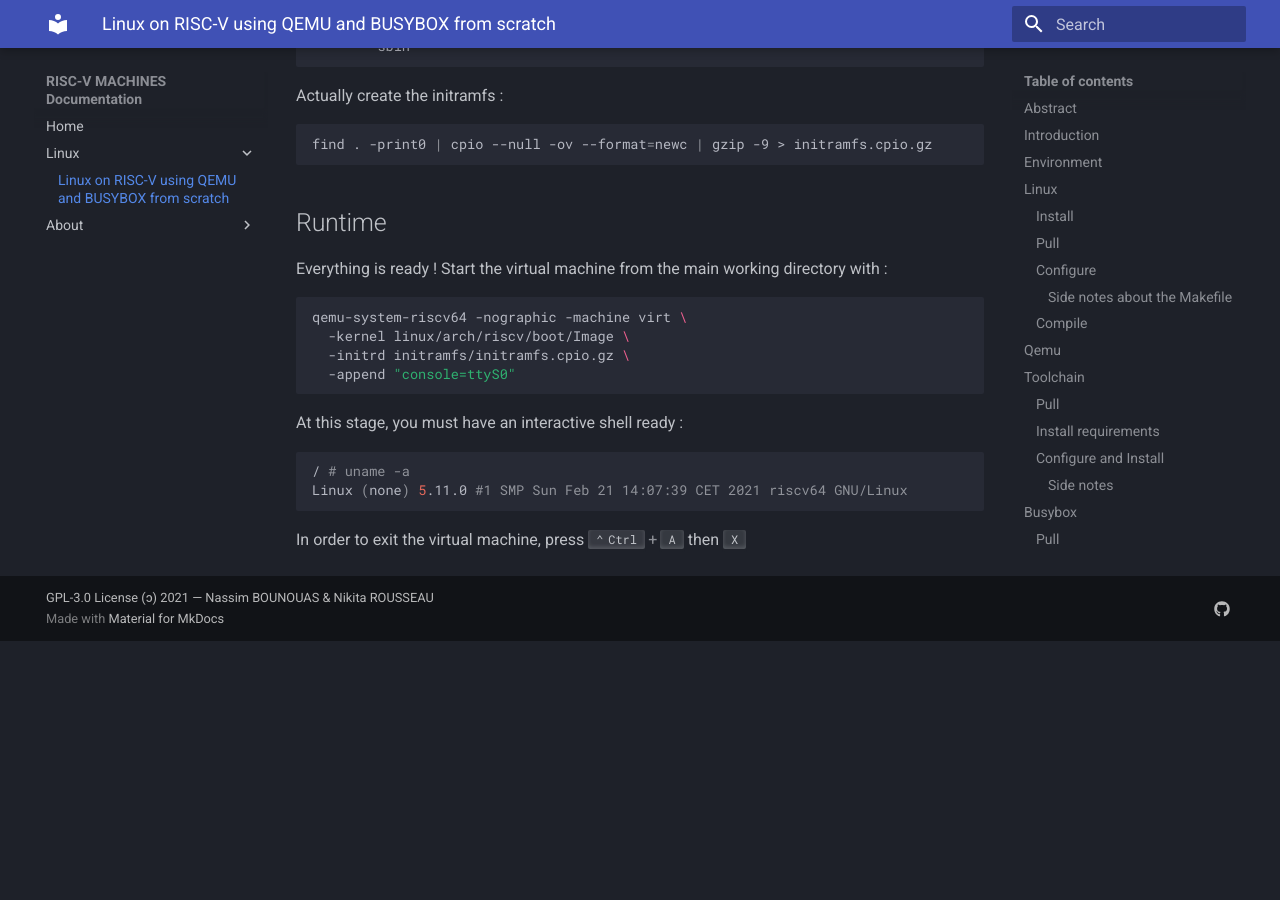
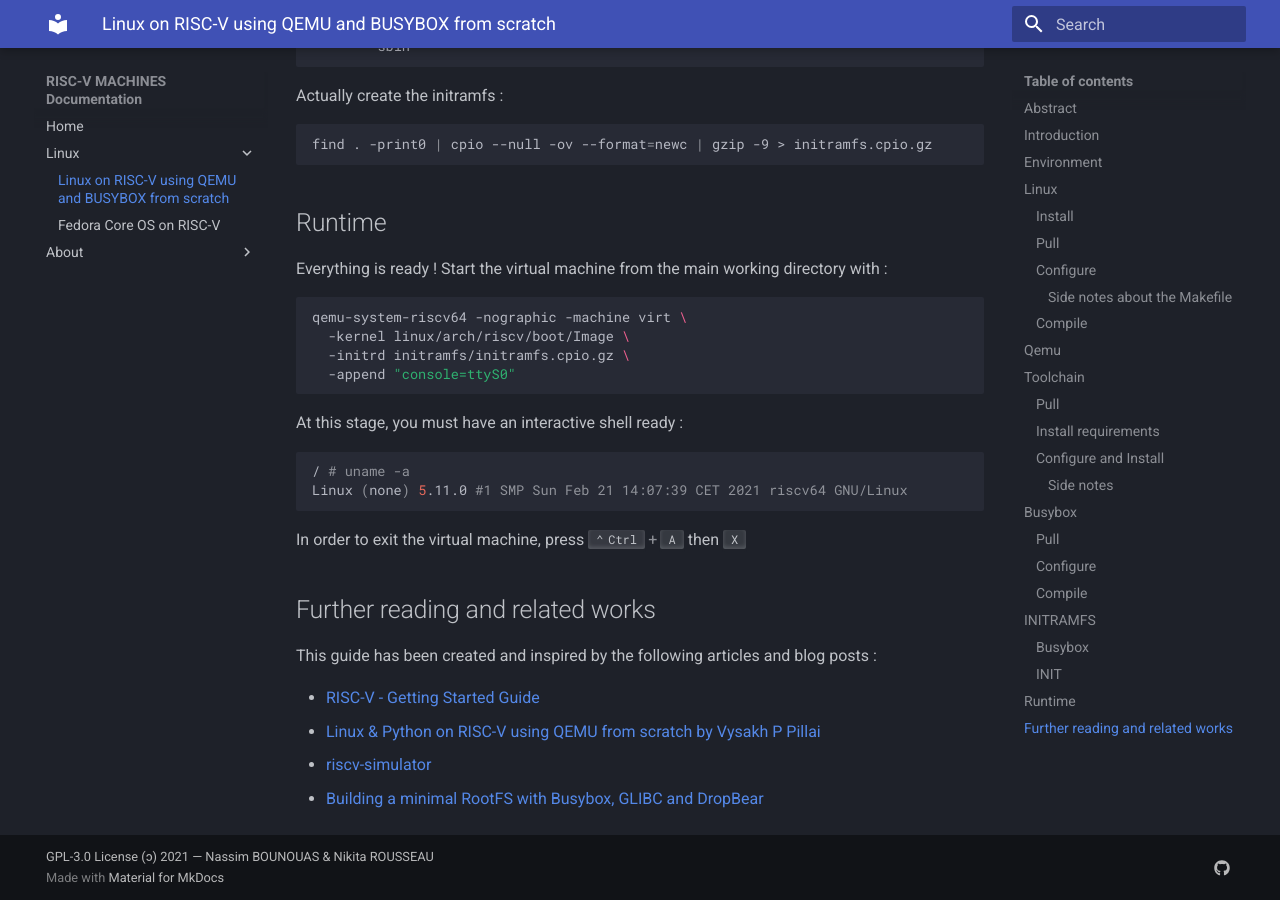
Before and after one commit to rv-machines/documentation, an MkDocs documentation site: the page built from docs/linux/simple.md, in a window 1280 px wide and 900 px high, scrolled down 6261 px. Built offline with MkDocs 1.6.1 and Material for MkDocs 9.7.7, drawn with Linux system fonts in a browser that asks for light colours; before the commit the page ends 6902 px from its top, so only the background shows below that.

Commit message:
Core OS WIP

````diff
--- a/docs/linux/simple.md
+++ b/docs/linux/simple.md
@@ -341,3 +341,12 @@
 ```
 
 In order to exit the virtual machine, press ++ctrl+a++ then ++x++
+
+## Further reading and related works
+
+This guide has been created and inspired by the following articles and blog posts :
+
+ * [RISC-V - Getting Started Guide](https://risc-v-getting-started-guide.readthedocs.io/en/latest/linux-qemu.html)
+ * [Linux & Python on RISC-V using QEMU from scratch by Vysakh P Pillai](https://embeddedinn.xyz/articles/tutorial/Linux-Python-on-RISCV-using-QEMU-from-scratch/)
+ * [riscv-simulator](https://www.francisz.cn/2020/07/22/riscv-simulator/)
+ * [Building a minimal RootFS with Busybox, GLIBC and DropBear](https://wiki.beyondlogic.org/index.php?title=Cross_Compiling_BusyBox_for_ARM)
--- a/mkdocs.yml
+++ b/mkdocs.yml
@@ -5,6 +5,7 @@
   - 'Home': 'index.md'
   - 'Linux':
     - 'Linux on RISC-V using QEMU and BUSYBOX from scratch': 'linux/simple.md'
+    - 'Fedora Core OS on RISC-V' : 'linux/core-os.md'
   - 'About':
     - 'The Project': 'about.md'
     - 'Authors': 'about.md#authors'
````
Also changed, not shown: docs/index.md (+2 -2 lines), docs/linux/core-os.md (added, +21 -0 lines).
